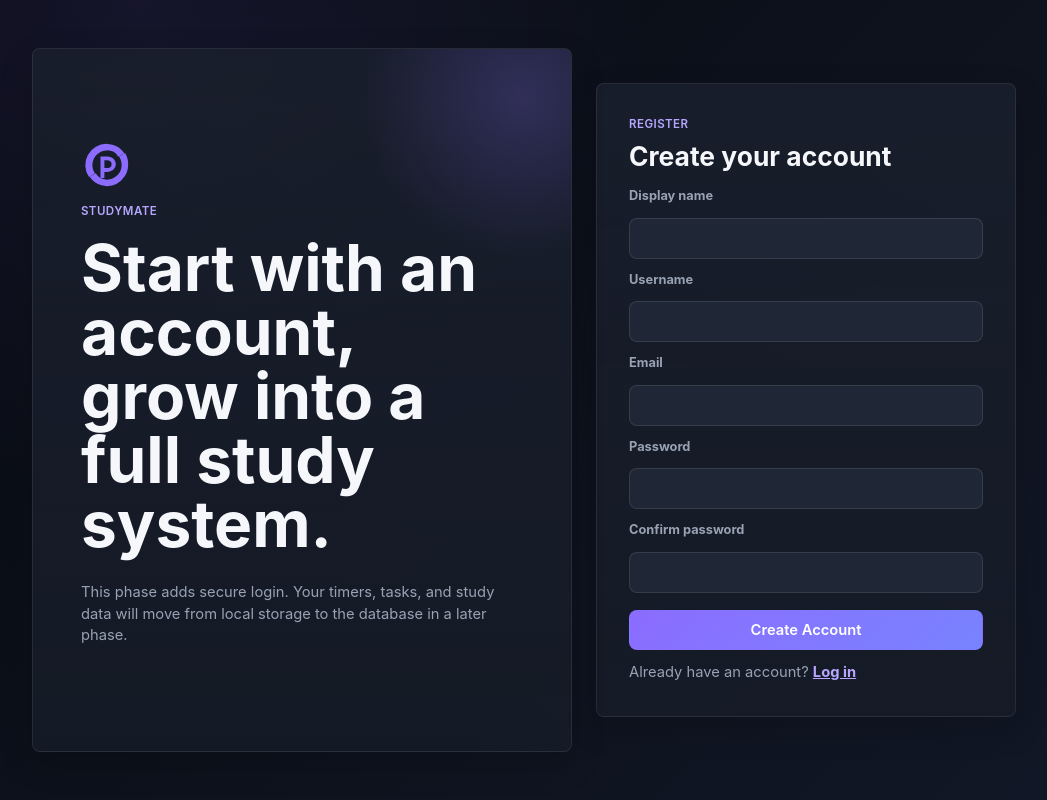
After one commit to mahenoor05/StudyMate, a Flask app: template app/templates/register.html in a window 1280 px wide. The commit adds this page. Shown: the whole page, without its empty margins (116-1163 px from the left). Run offline with Flask 3, Linux system fonts and the light colour scheme; the template is opened without the code that fills it, so the values that code supplies are empty.

Commit message:
Add Flask backend and user authentication

```diff
--- /dev/null
+++ b/app/auth/__init__.py
@@ -0,0 +1 @@
+"""Authentication package for StudyMate."""
--- /dev/null
+++ b/app/extensions.py
@@ -0,0 +1,6 @@
+from flask_login import LoginManager
+from flask_sqlalchemy import SQLAlchemy
+
+
+db = SQLAlchemy()
+login_manager = LoginManager()
--- /dev/null
+++ b/app/main/__init__.py
@@ -0,0 +1 @@
+"""Main application package for StudyMate."""
--- a/style.css
+++ b/app/static/css/style.css
@@ -420,6 +420,10 @@ body.sidebar-collapsed .nav-group {
   font-weight: 500;
 }
 
+.logout-link {
+  text-decoration: none;
+}
+
 body.sidebar-collapsed .nav-link {
   align-items: center;
   justify-content: center;
@@ -477,6 +481,131 @@ body.sidebar-collapsed .app-main {
 
 .app-section.active {
   display: block;
+}
+
+.auth-page {
+  min-height: 100vh;
+}
+
+.auth-shell {
+  align-items: stretch;
+  display: grid;
+  gap: var(--space-5);
+  grid-template-columns: minmax(0, 1fr) minmax(320px, 420px);
+  margin: 0 auto;
+  max-width: 1080px;
+  min-height: 100vh;
+  padding: clamp(1rem, 4vw, 3rem);
+}
+
+.auth-brand-panel,
+.auth-card {
+  background:
+    linear-gradient(180deg, color-mix(in srgb, var(--surface-elevated) 18%, transparent), transparent),
+    var(--surface);
+  border: 1px solid color-mix(in srgb, var(--border) 78%, transparent);
+  border-radius: var(--radius);
+  box-shadow: var(--shadow);
+}
+
+.auth-brand-panel {
+  align-content: center;
+  display: grid;
+  gap: var(--space-3);
+  overflow: hidden;
+  padding: clamp(1.5rem, 4vw, 3rem);
+  position: relative;
+}
+
+.auth-brand-panel::before {
+  background: radial-gradient(circle, color-mix(in srgb, var(--primary) 22%, transparent), transparent 65%);
+  content: "";
+  height: 22rem;
+  position: absolute;
+  right: -8rem;
+  top: -8rem;
+  width: 22rem;
+}
+
+.auth-brand-panel > * {
+  position: relative;
+}
+
+.auth-logo {
+  height: 3.25rem;
+  width: 3.25rem;
+}
+
+.auth-brand-panel h1 {
+  font-size: clamp(2rem, 5vw, 4rem);
+  letter-spacing: 0;
+  line-height: 1;
+  margin: 0;
+  max-width: 11ch;
+}
+
+.auth-brand-panel .muted-text {
+  max-width: 34rem;
+}
+
+.auth-card {
+  align-self: center;
+  display: grid;
+  gap: var(--space-3);
+  padding: clamp(1.25rem, 3vw, 2rem);
+}
+
+.auth-card h2 {
+  font-size: 1.65rem;
+  margin: 0;
+}
+
+.auth-form {
+  display: grid;
+  gap: 0.75rem;
+}
+
+.auth-form label {
+  color: var(--muted);
+  font-size: 0.8rem;
+  font-weight: 700;
+}
+
+.auth-form button {
+  margin-top: 0.35rem;
+}
+
+.auth-messages {
+  display: grid;
+  gap: 0.5rem;
+}
+
+.auth-message {
+  background: color-mix(in srgb, var(--surface-soft) 80%, transparent);
+  border: 1px solid var(--border);
+  border-radius: var(--radius);
+  color: var(--text);
+  margin: 0;
+  padding: 0.65rem 0.75rem;
+}
+
+.auth-message.error {
+  border-color: color-mix(in srgb, #ef4444 42%, var(--border));
+  color: #fecaca;
+}
+
+.auth-message.success {
+  border-color: color-mix(in srgb, var(--primary) 42%, var(--border));
+}
+
+.auth-switch {
+  color: var(--muted);
+  margin: 0;
+}
+
+.auth-switch a {
+  color: var(--primary-dark);
+  font-weight: 700;
 }
 
 .page-topline,
@@ -2744,6 +2873,7 @@ body.sidebar-collapsed .app-main {
 
   .session-layout,
   .focus-layout,
+  .auth-shell,
   .home-hero,
   .plan-page-layout,
   .insights-main-grid,
--- /dev/null
+++ b/app/templates/register.html
@@ -0,0 +1,58 @@
+<!DOCTYPE html>
+<html lang="en">
+<head>
+  <meta charset="UTF-8">
+  <meta name="viewport" content="width=device-width, initial-scale=1.0">
+  <title>Register - StudyMate</title>
+  <link rel="icon" type="image/svg+xml" href="{{ url_for('static', filename='assets/studymate-mark.svg') }}">
+  <link rel="stylesheet" href="{{ url_for('static', filename='css/style.css') }}">
+</head>
+<body class="auth-page">
+  <main class="auth-shell">
+    <section class="auth-brand-panel">
+      <img src="{{ url_for('static', filename='assets/studymate-mark.svg') }}" alt="" class="auth-logo">
+      <p class="eyebrow">StudyMate</p>
+      <h1>Start with an account, grow into a full study system.</h1>
+      <p class="muted-text">This phase adds secure login. Your timers, tasks, and study data will move from local storage to the database in a later phase.</p>
+    </section>
+
+    <section class="auth-card" aria-labelledby="register-title">
+      <div>
+        <p class="eyebrow">Register</p>
+        <h2 id="register-title">Create your account</h2>
+      </div>
+
+      {% with messages = get_flashed_messages(with_categories=true) %}
+        {% if messages %}
+          <div class="auth-messages">
+            {% for category, message in messages %}
+              <p class="auth-message {{ category }}">{{ message }}</p>
+            {% endfor %}
+          </div>
+        {% endif %}
+      {% endwith %}
+
+      <form method="post" class="auth-form">
+        <label for="display_name">Display name</label>
+        <input id="display_name" name="display_name" type="text" value="{{ form_data.display_name }}" autocomplete="name" required>
+
+        <label for="username">Username</label>
+        <input id="username" name="username" type="text" value="{{ form_data.username }}" autocomplete="username" required>
+
+        <label for="email">Email</label>
+        <input id="email" name="email" type="email" value="{{ form_data.email }}" autocomplete="email" required>
+
+        <label for="password">Password</label>
+        <input id="password" name="password" type="password" minlength="8" autocomplete="new-password" required>
+
+        <label for="confirm_password">Confirm password</label>
+        <input id="confirm_password" name="confirm_password" type="password" minlength="8" autocomplete="new-password" required>
+
+        <button type="submit">Create Account</button>
+      </form>
+
+      <p class="auth-switch">Already have an account? <a href="{{ url_for('auth.login') }}">Log in</a></p>
+    </section>
+  </main>
+</body>
+</html>
--- /dev/null
+++ b/requirements.txt
@@ -0,0 +1,3 @@
+Flask==3.0.3
+Flask-Login==0.6.3
+Flask-SQLAlchemy==3.1.1
--- /dev/null
+++ b/run.py
@@ -0,0 +1,8 @@
+from app import create_app
+
+
+app = create_app()
+
+
+if __name__ == "__main__":
+    app.run(debug=True)
```
Also changed, not shown: app/__init__.py (added, +42 -0 lines), app/auth/routes.py (added, +122 -0 lines), app/main/routes.py (added, +18 -0 lines), app/models.py (added, +23 -0 lines), app/templates/app.html (renamed from index.html, +16 -5 lines), app/templates/login.html (added, +49 -0 lines), README.md, app/static/assets/studymate-mark.svg (renamed from assets/studymate-mark.svg), app/static/js/script.js, 4 other files.
